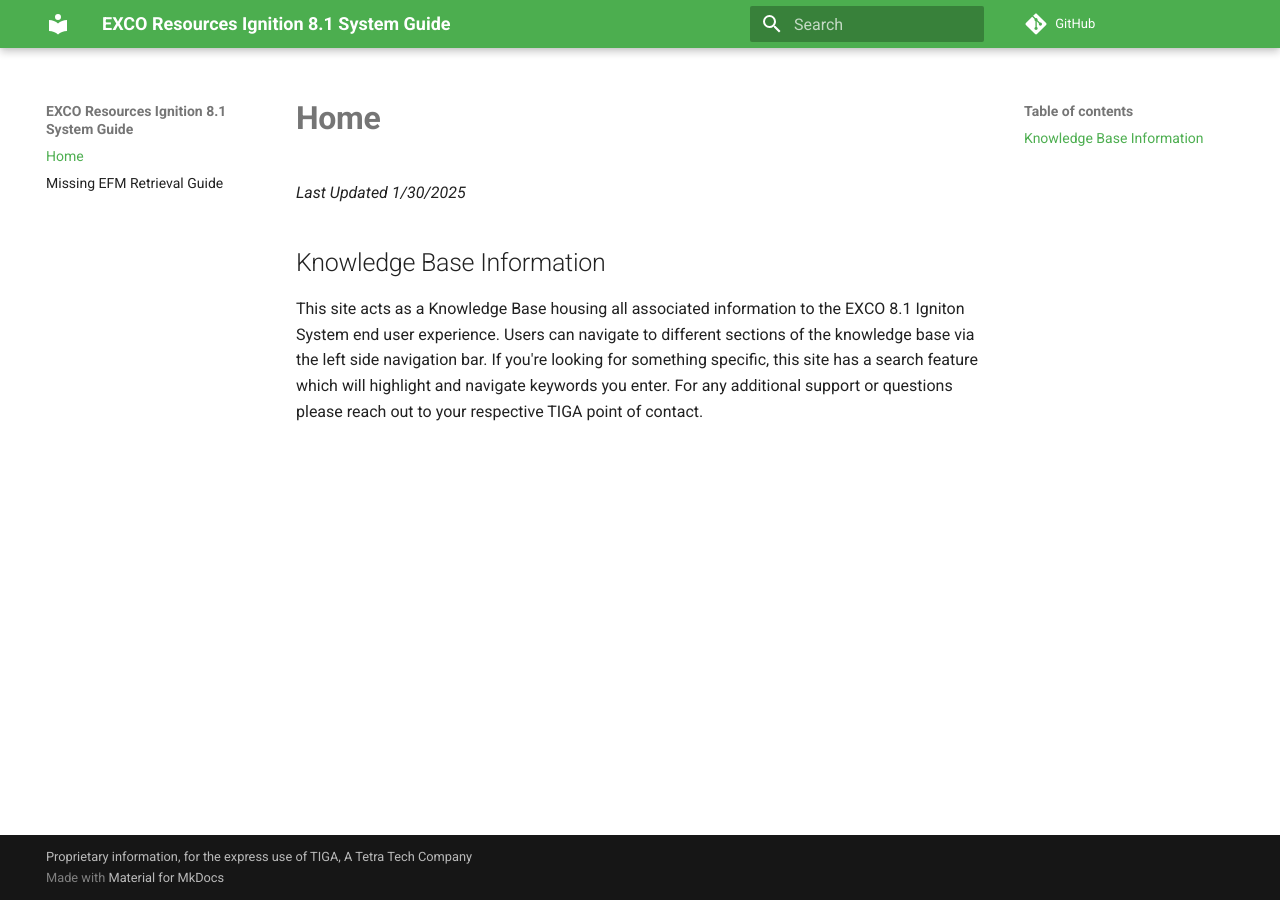
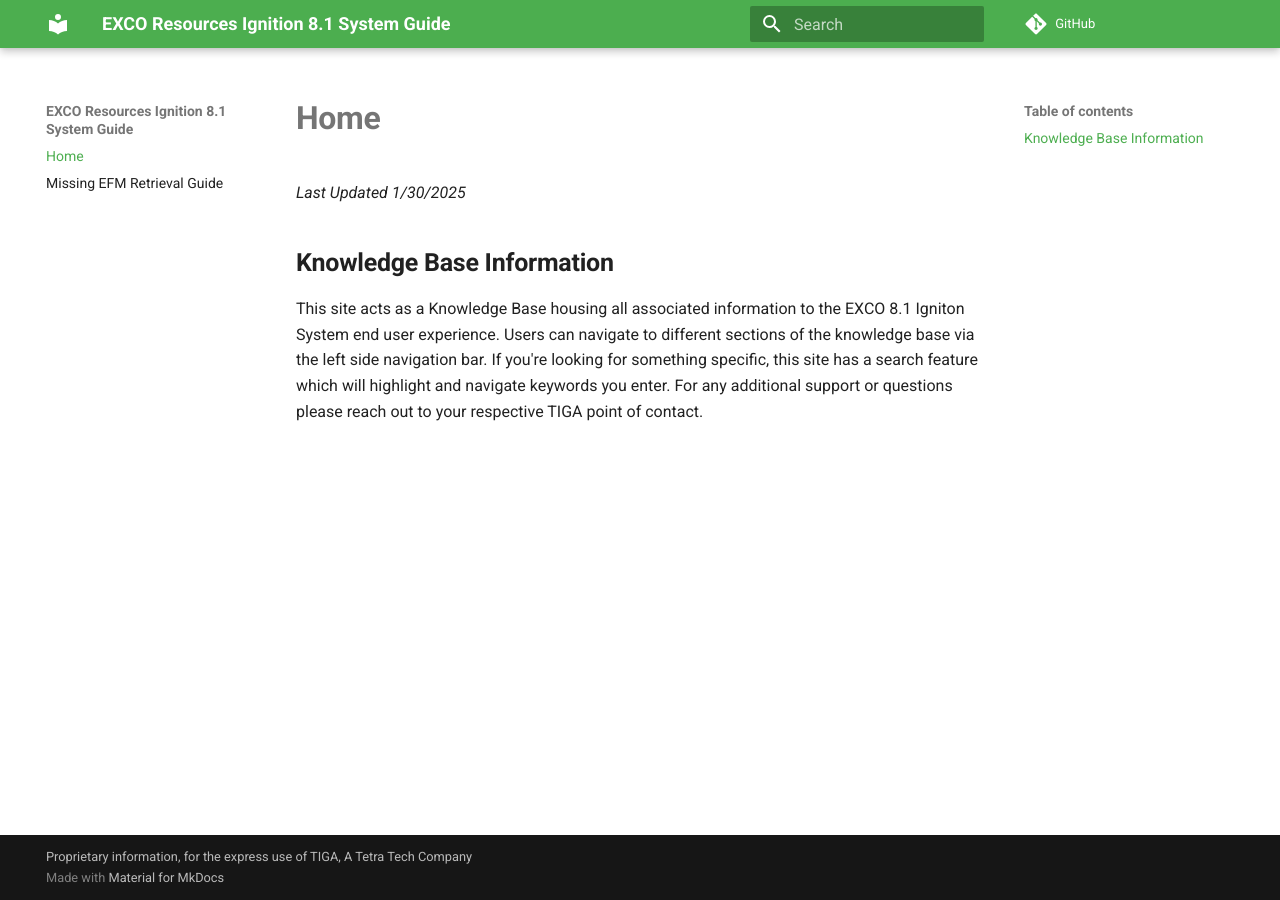
Before and after one commit to Mokrecho1/ER-8.1SystemDocumentation, an MkDocs documentation site: the page built from docs/index.md, in a window 1280 px wide. Built offline with MkDocs 1.6.1 and Material for MkDocs 9.7.7, drawn with Linux system fonts in a browser that asks for light colours; comment, search, counter and statistics services are not loaded.

```diff
--- a/docs/index.md
+++ b/docs/index.md
@@ -1,6 +1,6 @@
 # **Home**
 *Last Updated 1/30/2025*
 
-## Knowledge Base Information
+## **Knowledge Base Information**
 
 This site acts as a Knowledge Base housing all associated information to the EXCO 8.1 Igniton System end user experience. Users can navigate to different sections of the knowledge base via the left side navigation bar. If you're looking for something specific, this site has a search feature which will highlight and navigate keywords you enter. For any additional support or questions please reach out to your respective TIGA point of contact.
```
